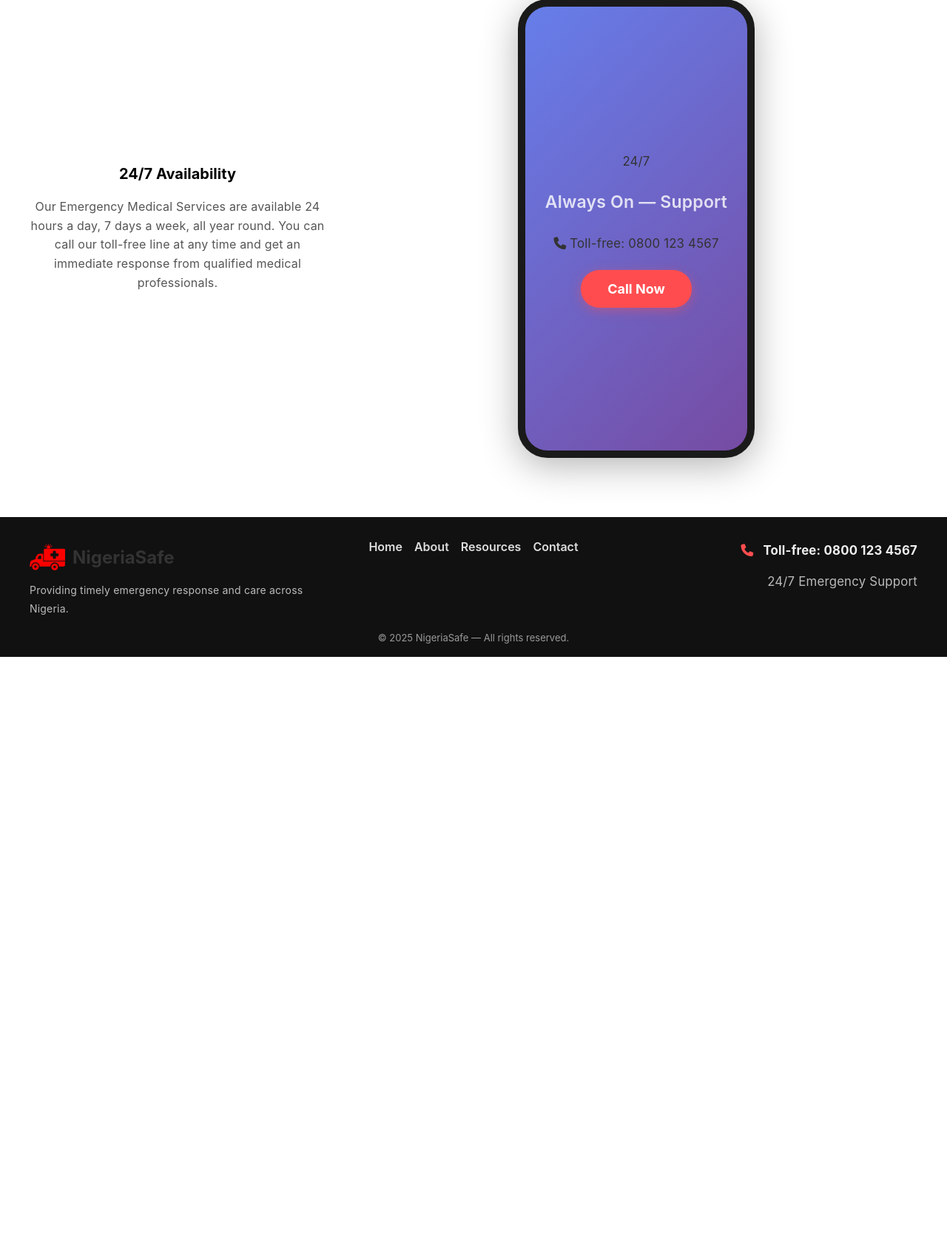
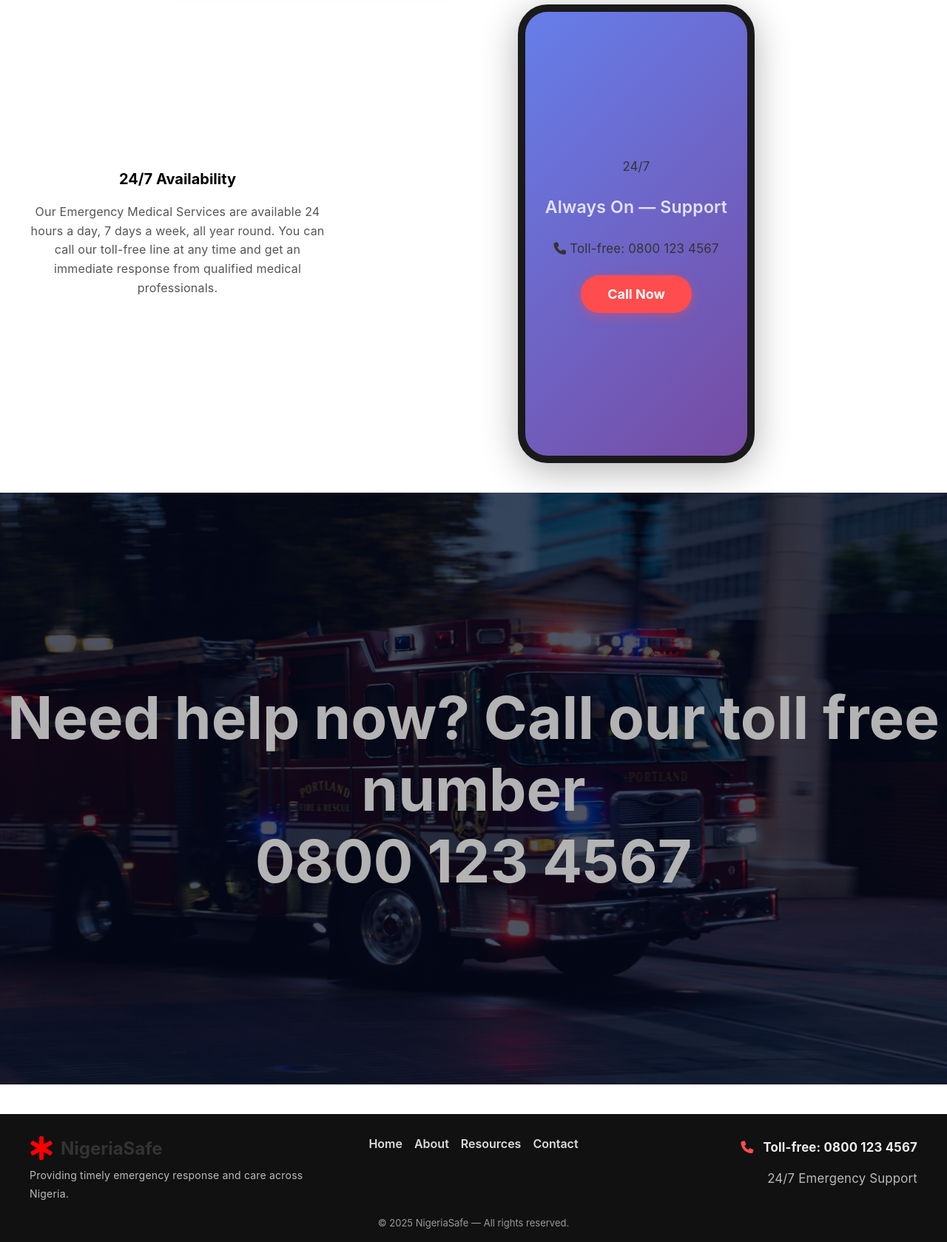
Before and after one commit to muhammed518/NigeriaSafe, a Django app: page / in a window 1280 px wide. Shown: the part 2495-4174 px from the top of the page at 74% size. Before the commit the page ends 3383 px from the top, so only its background shows below. Run offline with Django 5.2, Linux system fonts and the light colour scheme; a user stored in the database is signed in; data comes from the database, SQL or seed files in the repository; both versions use the stored data as it was after the commit.

Commit message:
firetruck

```diff
--- a/nigeriasafe/base/templates/base/base.html
+++ b/nigeriasafe/base/templates/base/base.html
@@ -15,11 +15,7 @@
   <body>
     <nav class="navbar">
       <a href="{% url 'base:home' %}" class="logo-link">
-        <img
-          src="{% static 'images/ambulance-icon.png' %}"
-          alt="logo"
-          class="logo"
-        />
+        <i class="fa-solid fa-star-of-life" style="color: red; font-size: 2rem;"></i>
         <span class="logo-text">NigeriaSafe</span>
       </a>
 
@@ -57,11 +53,7 @@
       <div class="footer-inner">
         <div class="footer-left">
           <a href="{% url 'base:home' %}" class="logo-link footer-logo">
-            <img
-              src="{% static 'images/ambulance-icon.png' %}"
-              alt="logo"
-              class="logo"
-            />
+            <i class="fa-solid fa-star-of-life" style="color: red; font-size: 2rem;"></i>
             <span class="logo-text">NigeriaSafe</span>
           </a>
           <p class="footer-desc">
--- a/nigeriasafe/base/templates/base/home.html
+++ b/nigeriasafe/base/templates/base/home.html
@@ -102,6 +102,11 @@ NigeriaSafe{% endblock %} {% block content %}
   </div>
 </div>
 
+<section class="firetruck-section">
+  <h2 style="color: rgb(179, 179, 179); font-size: 5rem; font-weight: bold; text-align: center;">Need help now? Call our toll free number <br>
+0800 123 4567</h2>
+</section>
+
 <script>
   document.getElementById('email-sos-btn').addEventListener('click', function() {
     const btn = this;
--- a/nigeriasafe/static/styles/styles.css
+++ b/nigeriasafe/static/styles/styles.css
@@ -18,6 +18,19 @@
   align-items: center;
 }
 
+.firetruck-section {
+  min-height: 100vh;
+  width: 100%;
+  background-image: linear-gradient(rgba(4, 9, 30, 0.7), rgba(4, 9, 30, 0.7)),
+    url(../images/firetruck.jpg);
+  background-position: center;
+  background-size: cover;
+  position: relative;
+  display: flex;
+  justify-content: center;
+  align-items: center;
+}
+
 .logo {
   width: 75px; /* You can adjust this value to make it larger or smaller */
   height: auto;
```
Also changed, not shown: other parts of nigeriasafe/static/styles/styles.css (+3 -40 lines), nigeriasafe/db.sqlite3, nigeriasafe/static/images/ambulance-icon.png (deleted), nigeriasafe/static/images/firetruck.jpg (added).
